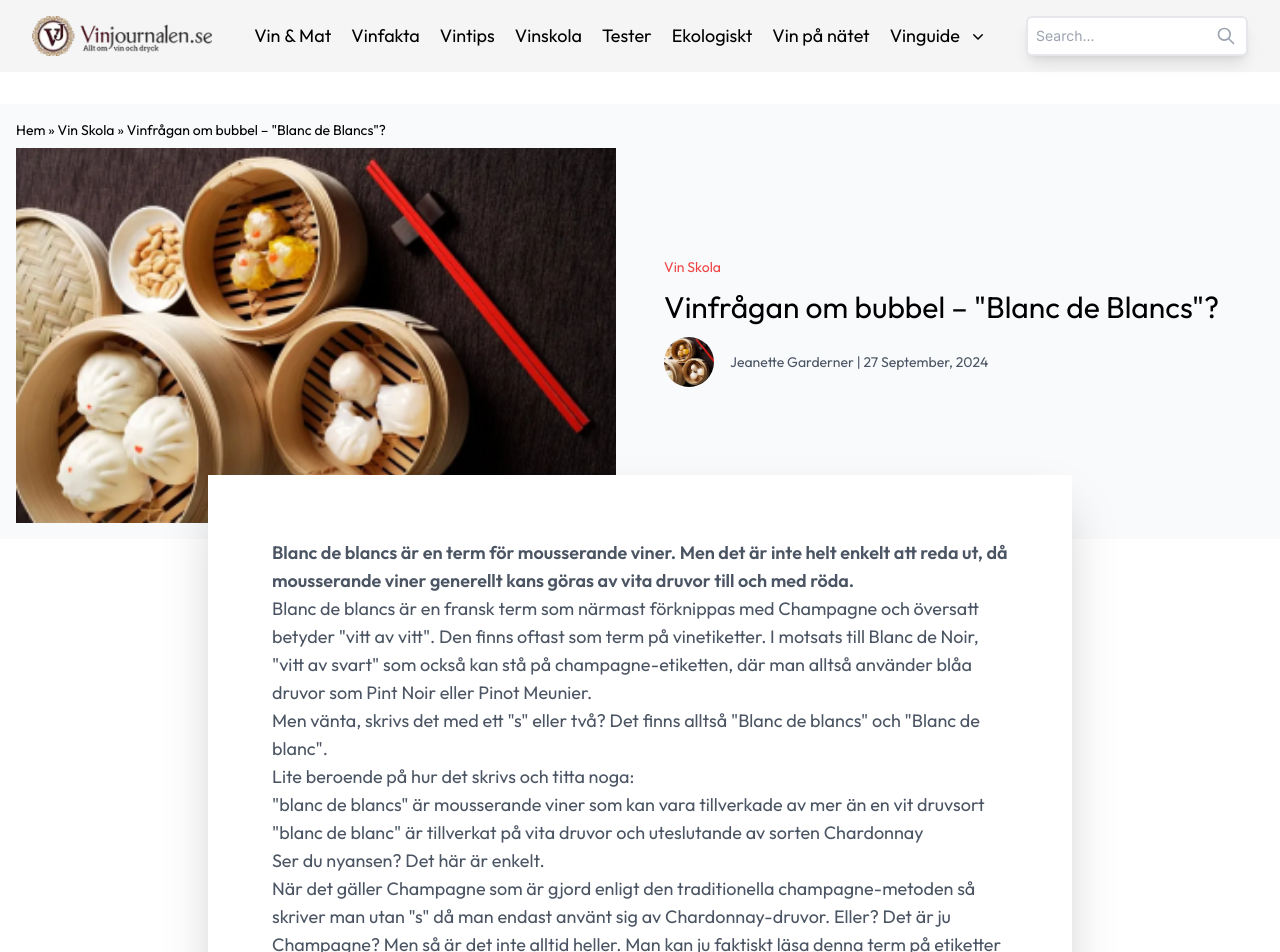
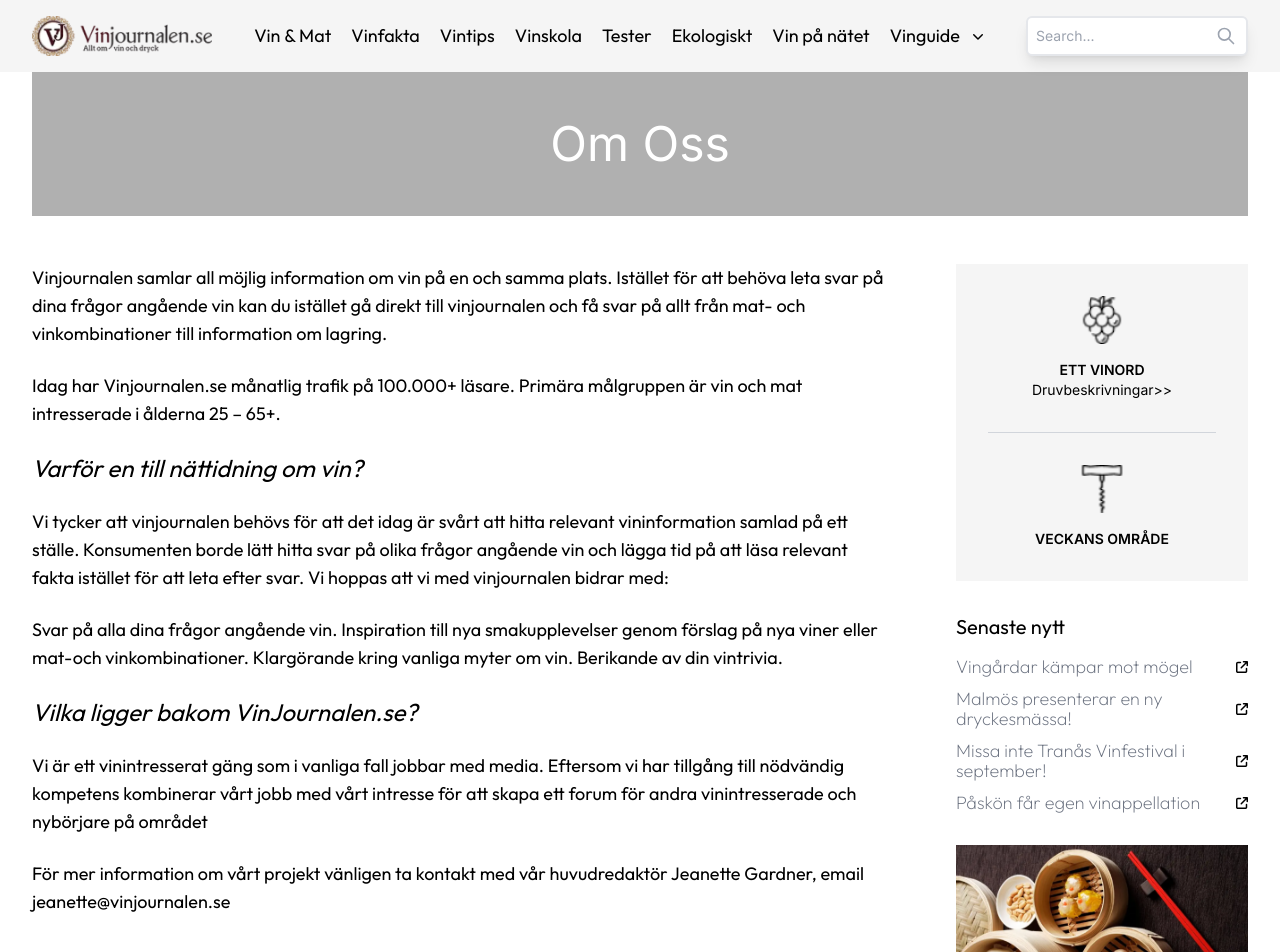
Before and after one commit to webramesh/headless-VJ, a Next.js app: page /om-oss/1 in a window 1280 px wide. Shown: the top 952 px of the page. Built offline with nearby package versions, Linux system fonts and the light colour scheme; what tailwind-hamburgers would draw is missing.

Commit message:
Created Om-Oss Page(About Us)

```diff
--- /dev/null
+++ b/src/app/om-oss/Components/omossContent.jsx
@@ -0,0 +1,184 @@
+import React from "react";
+import Image from "next/image";
+import Link from "next/link";
+import grape from "@/public/grape.png";
+import corkscrew from "@/public/corkscrew.png";
+import food1 from "@/public/food1.png";
+import SenasteNytt from "../../../app/Components/SenasteNytt";
+import WineTourism from "../../../app/Components/WineTourism";
+import AuthorHero from "../../author/Components/AuthorHero";
+import CatAccordion from "../../[category]/Components/CatAccordion";
+
+const OmossContent = () => {
+  return (
+    <div className="container mx-auto px-4 sm:px-6 lg:px-8">
+      <AuthorHero title="Om Oss" />
+      <div className="flex flex-col lg:flex-row gap-8 lg:gap-12 mt-8 lg:mt-12">
+        <div className="w-full lg:w-[75%]">
+          <div className="lg:sticky lg:top-8">
+            <div className="flex flex-col gap-4 lg:gap-6 lg:pr-4">
+              <div className="font-outfit text-base lg:text-lg">
+                Vinjournalen samlar all möjlig information om vin på en och
+                samma plats. Istället för att behöva leta svar på dina frågor
+                angående vin kan du istället gå direkt till vinjournalen och få
+                svar på allt från mat- och vinkombinationer till information om
+                lagring.
+              </div>
+              <div className="font-outfit text-base lg:text-lg">
+                Idag har Vinjournalen.se månatlig trafik på 100.000+ läsare.
+                Primära målgruppen är vin och mat intresserade i ålderna 25 –
+                65+.
+              </div>
+              <div className="text-xl lg:text-2xl font-outfit">
+                <i>Varför en till nättidning om vin?</i>
+              </div>
+              <div className="font-outfit text-base lg:text-lg">
+                Vi tycker att vinjournalen behövs för att det idag är svårt att
+                hitta relevant vininformation samlad på ett ställe. Konsumenten
+                borde lätt hitta svar på olika frågor angående vin och lägga tid
+                på att läsa relevant fakta istället för att leta efter svar. Vi
+                hoppas att vi med vinjournalen bidrar med:
+              </div>
+              <div className="font-outfit text-base lg:text-lg">
+                Svar på alla dina frågor angående vin. Inspiration till nya
+                smakupplevelser genom förslag på nya viner eller mat-och
+                vinkombinationer. Klargörande kring vanliga myter om vin.
+                Berikande av din vintrivia.
+              </div>
+              <div className="text-xl lg:text-2xl font-outfit">
+                <i>Vilka ligger bakom VinJournalen.se?</i>
+              </div>
+              <div className="font-outfit text-base lg:text-lg">
+                Vi är ett vinintresserat gäng som i vanliga fall jobbar med
+                media. Eftersom vi har tillgång till nödvändig kompetens
+                kombinerar vårt jobb med vårt intresse för att skapa ett forum
+                för andra vinintresserade och nybörjare på området
+              </div>
+              <div className="font-outfit text-base lg:text-lg">
+                För mer information om vårt projekt vänligen ta kontakt med vår
+                huvudredaktör Jeanette Gardner, email jeanette@vinjournalen.se
+              </div>
+              <div className="w-full mt-6 lg:mt-8 bg-[#eb7272]">
+                <div className="p-4 lg:p-6">
+                  <h1 className="font-outfit text-white text-xl sm:text-2xl lg:text-4xl mb-2 lg:mb-4">
+                    Vill du ha vårt nyhetsbrev?
+                  </h1>
+                  <h3 className="font-outfit text-white text-xs sm:text-sm lg:text-base mb-4 lg:mb-6">
+                    Få handplockat innehåll i vårt nyhetsbrev, det är gratis.
+                  </h3>
+                  <form className="space-y-3 lg:space-y-4">
+                    <div>
+                      <label htmlFor="email" className="sr-only">
+                        Email address
+                      </label>
+                      <input
+                        type="email"
+                        id="email"
+                        className="w-full sm:w-2/3 lg:w-2/3 p-2 border-4 border-[#eb7272] placeholder-gray-400 rounded-md"
+                        placeholder="abc@gmail.com"
+                        required
+                      />
+                    </div>
+                    <div className="flex items-center">
+                      <input
+                        type="checkbox"
+                        id="privacy"
+                        className="mr-2 lg:mr-4"
+                      />
+                      <label
+                        htmlFor="privacy"
+                        className="text-white text-xs sm:text-sm"
+                      >
+                        Jag godkänner integritetspolicy
+                      </label>
+                    </div>
+                    <button
+                      type="submit"
+                      className="rounded-full font-outfit text-sm py-2 px-4 lg:px-6 bg-red-600 text-white hover:bg-red-700 transition-colors"
+                    >
+                      Ja, skicka till mig!
+                    </button>
+                  </form>
+                </div>
+              </div>
+              <div className="mt-8 lg:mt-12">
+                <CatAccordion />
+              </div>
+            </div>
+          </div>
+        </div>
+        {/* RightSection */}
+        <div className="w-full lg:w-[25%] mt-8 lg:mt-0">
+          <div className="space-y-6 lg:space-y-8">
+            <div className="bg-[#f5f5f5] p-4 sm:p-6 lg:p-8">
+              <div className="space-y-6 lg:space-y-8">
+                <div className="flex flex-col items-center gap-3 lg:gap-4">
+                  <div className="w-10 h-10 lg:w-12 lg:h-12 flex-shrink-0">
+                    <Image
+                      src={grape}
+                      alt="Grape"
+                      width={64}
+                      height={64}
+                      className="object-cover w-full h-full"
+                    />
+                  </div>
+                  <div className="text-center">
+                    <div className="text-sm font-semibold">ETT VINORD</div>
+                    <div className="text-sm">Druvbeskrivningar&gt;&gt;</div>
+                  </div>
+                </div>
+                <hr className="border-t border-gray-300" />
+                <div className="flex flex-col items-center gap-3 lg:gap-4">
+                  <div className="w-10 h-10 lg:w-12 lg:h-12 flex-shrink-0">
+                    <Image
+                      src={corkscrew}
+                      alt="Corkscrew"
+                      width={64}
+                      height={64}
+                      className="object-cover w-full h-full"
+                    />
+                  </div>
+                  <div className="text-sm font-semibold">VECKANS OMRÅDE</div>
+                </div>
+              </div>
+            </div>
+            <div className="my-6 lg:my-8">
+              <SenasteNytt />
+            </div>
+            <div className="my-6 lg:my-8 grid gap-6 lg:gap-8 sm:grid-cols-2 lg:grid-cols-1">
+              {["/link1", "/link2", "/link3"].map((link, index) => (
+                <Link href={link} key={index}>
+                  <div className="cursor-pointer hover:shadow-lg transition-shadow">
+                    <Image
+                      src={food1}
+                      alt={`Food ${index + 1}`}
+                      className="object-cover w-full h-40 lg:h-48"
+                    />
+                    <div className="p-3 lg:p-4 bg-[#f5f5f5]">
+                      <h3 className="font-outfit font-medium text-black text-base lg:text-lg">
+                        Ekologiskt och hållbart vin till mer grön mat?
+                      </h3>
+                      <p className="mt-1 lg:mt-2 font-outfit text-gray-900 text-xs">
+                        8 augusti, 2024
+                      </p>
+                      <p className="text-[#694848] text-xs font-outfit mt-1 lg:mt-2">
+                        Jeanette Gardner
+                      </p>
+                      <p className="font-outfit text-xs text-gray-900 font-extralight mt-1 lg:mt-2 leading-relaxed">
+                        Är du alltid på jakt efter ekologiskt och hållbart vin
+                        och kanske vill ändra din mat till...
+                      </p>
+                    </div>
+                  </div>
+                </Link>
+              ))}
+            </div>
+            <WineTourism />
+          </div>
+        </div>
+      </div>
+    </div>
+  );
+};
+
+export default OmossContent;
--- /dev/null
+++ b/src/app/om-oss/[slug]/page.jsx
@@ -0,0 +1,24 @@
+"use client";
+
+import React from "react";
+import Head from "next/head";
+import Navbar from "../../../app/Components/Navbar";
+import OmOssContent from "../Components/omossContent";
+import Footer from "../../../app/Components/Footer";
+
+export default function Home() {
+  return (
+    <>
+      <Head>
+        <title>Om-Oss Page</title>
+        <meta
+          name="description"
+          content="This is the Om-Oss page of Vinjournalen"
+        />
+      </Head>
+      <Navbar />
+      <OmOssContent />
+      <Footer />
+    </>
+  );
+}
```
